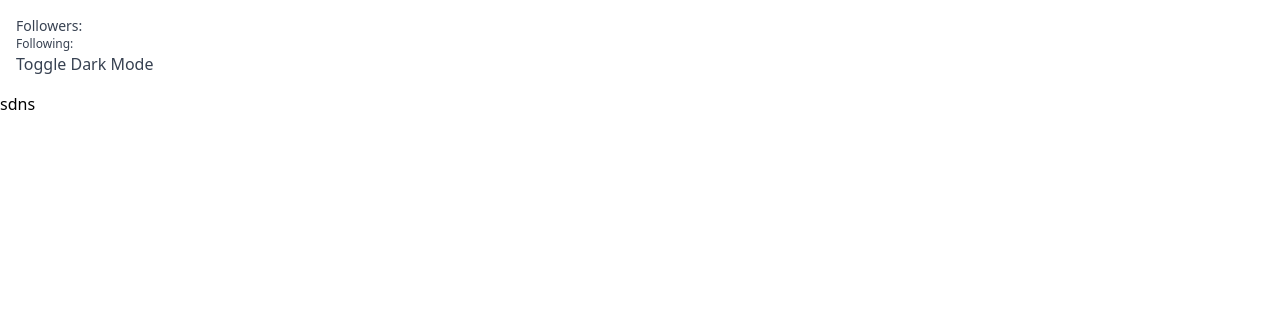
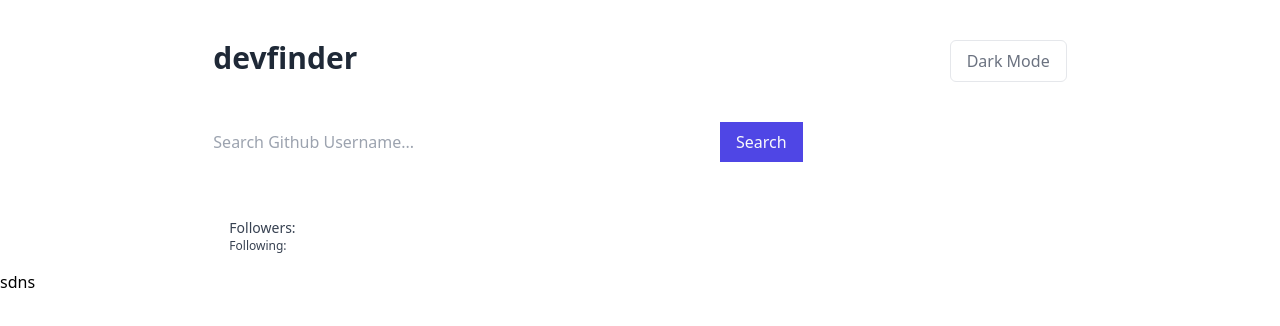
Before and after one commit to rasuljonadhamov/github-user-finder, a React (Vite) app: page / in a window 1280 px wide. Shown: the top 326 px of the page. Built offline with nearby package versions, Linux system fonts and the light colour scheme; no server answers.

Commit message:
added redux and dark mode functionality

```diff
--- a/package.json
+++ b/package.json
@@ -10,6 +10,7 @@
     "preview": "vite preview"
   },
   "dependencies": {
+    "@reduxjs/toolkit": "^2.0.1",
     "react": "^18.2.0",
     "react-dom": "^18.2.0"
   },
--- a/src/App.tsx
+++ b/src/App.tsx
@@ -1,30 +1,34 @@
-import ProfileCard from "./ProfileCard/ProfileCard";
+import Header from "./components/Header/Header";
+import ProfileCard from "./components/ProfileCard/ProfileCard";
 
 import { useState } from "react";
 
 function App() {
   const [user, setUser] = useState("rasuljonadhamov");
+  const [isDarkMode, setIsDarkMode] = useState(false);
 
-  const fetchUserData = async (username: string) => {
-    try {
-      const response = await fetch(`https://api.github.com/users/${username}`);
-      if (!response.ok) {
-        throw new Error(`Error fetching user data: ${response.status}`);
-      }
-      const data = await response.json();
-      setUser(data);
+  return (
+    <div
+      className={`container mx-auto ${
+        isDarkMode ? "dark:bg-gray-800" : "bg-lightest"
+      }`}
+    >
+      <Header isDarkMode={isDarkMode} setIsDarkMode={setIsDarkMode} />
+      <div className="flex content-between w-2/3 mx-auto gap-20 mb-10">
+        <input
+          type="search"
+          className="w-1/2"
+          placeholder="Search Github Username..."
+        />
+        <button
+          type="submit"
+          className="bg-indigo-600 text-gray-50 border-collapse px-4 py-2 right-0"
+        >
+          Search
+        </button>
+      </div>
 
-      return data;
-    } catch (error) {
-      console.error("Error fetching user data:", error);
-      return null;
-    }
-  };
-
-  fetchUserData("Dasturchi-Mufid");
-  return (
-    <div className="container mx-auto">
-      {user && <ProfileCard user={user} />}
+      {user && <ProfileCard user={user} isDarkMode={isDarkMode} />}
       <button>sdns</button>
     </div>
   );
--- /dev/null
+++ b/src/components/Header/Header.tsx
@@ -0,0 +1,33 @@
+const Header = ({ isDarkMode, setIsDarkMode }) => {
+  const handleToggleDarkMode = () => {
+    setIsDarkMode(!isDarkMode);
+  };
+
+  return (
+    <header
+      className={`flex justify-between mx-auto py-10 w-2/3 ${
+        isDarkMode ? "dark:bg-gray-800" : "bg-white"
+      }`}
+    >
+      <h1
+        className={`text-3xl font-bold ${
+          isDarkMode ? "text-white" : "text-gray-800"
+        }`}
+      >
+        devfinder
+      </h1>
+      <button
+        className={`border rounded-md px-4 py-2 cursor-pointer ${
+          isDarkMode
+            ? "bg-gray-700 text-white"
+            : "bg-white text-gray-500 hover:bg-gray-100"
+        }`}
+        onClick={handleToggleDarkMode}
+      >
+        {isDarkMode ? "Light Mode" : "Dark Mode"}
+      </button>
+    </header>
+  );
+};
+
+export default Header;
--- a/src/ProfileCard/ProfileCard.tsx
+++ b/src/components/ProfileCard/ProfileCard.tsx
@@ -7,15 +7,14 @@
   bio: string;
 }
 
-const ProfileCard = ({ user }) => {
-  const [isDarkMode, setIsDarkMode] = useState(false);
+const ProfileCard = ({ user, isDarkMode }) => {
   console.log(user);
 
   const { name, followers, following, bio }: ProfileCardProps = user;
 
   return (
     <div
-      className={`  p-4 ${
+      className={`w-2/3 mx-auto  p-4 ${
         isDarkMode
           ? "dark:bg-gray-800 dark:text-white"
           : "bg-white text-gray-700"
@@ -25,10 +24,6 @@
       <p className="text-sm">Followers: {followers}</p>
       <p className="text-xs">Following: {following}</p>
       <h1 className="text-xs">{bio}</h1>
-
-      <button onClick={() => setIsDarkMode(!isDarkMode)}>
-        Toggle Dark Mode
-      </button>
     </div>
   );
 };
--- /dev/null
+++ b/src/components/Redux/appSlice.ts
@@ -0,0 +1,41 @@
+import { createSlice } from "@reduxjs/toolkit";
+
+interface IState {
+  toggleTeam: boolean;
+}
+
+const initialState: IState = {
+  toggleTeam: false,
+};
+
+const appSlice = createSlice({
+  name: "app",
+  initialState,
+  reducers: {
+    setTheme(state, { payload }) {
+      state.toggleTeam = !payload;
+    },
+  },
+});
+
+export const { setTheme } = appSlice.actions;
+
+export default appSlice.reducer;
+
+// const fetchUserData = async (username: string) => {
+//   try {
+//     const response = await fetch(`https://api.github.com/users/${username}`);
+//     if (!response.ok) {
+//       throw new Error(`Error fetching user data: ${response.status}`);
+//     }
+//     const data = await response.json();
+//     setUser(data);
+
+//     return data;
+//   } catch (error) {
+//     console.error("Error fetching user data:", error);
+//     return null;
+//   }
+// };
+
+// fetchUserData("Dasturchi-Mufid");
--- /dev/null
+++ b/src/components/Redux/store.ts
@@ -0,0 +1,13 @@
+import { configureStore } from "@reduxjs/toolkit";
+import appReducer from "./appSlice";
+
+export const store = configureStore({
+  reducer: {
+    app: appReducer,
+  },
+});
+
+// Infer the `RootState` and `AppDispatch` types from the store itself
+export type RootState = ReturnType<typeof store.getState>;
+// Inferred type: {posts: PostsState, comments: CommentsState, users: UsersState}
+export type AppDispatch = typeof store.dispatch;
```
Also changed, not shown: 1 other file (tests, documents, lock files or other folders).
